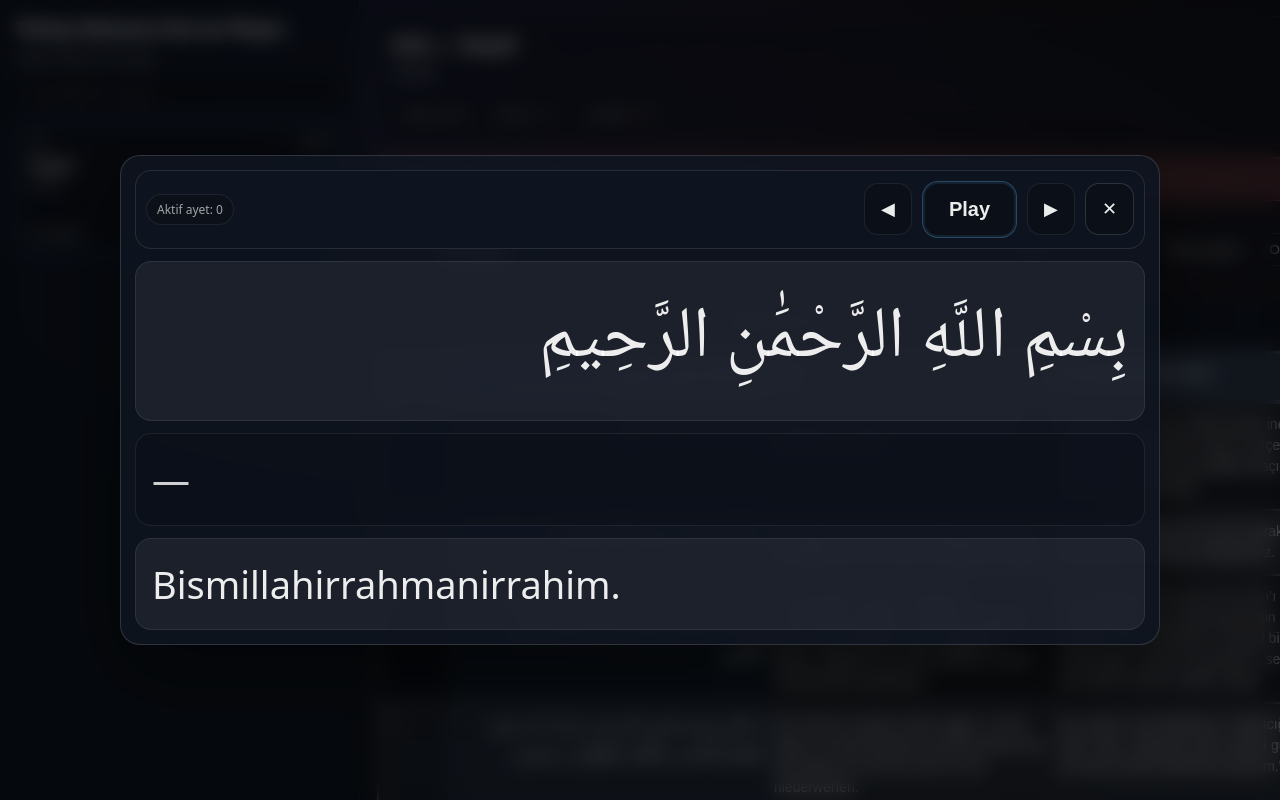
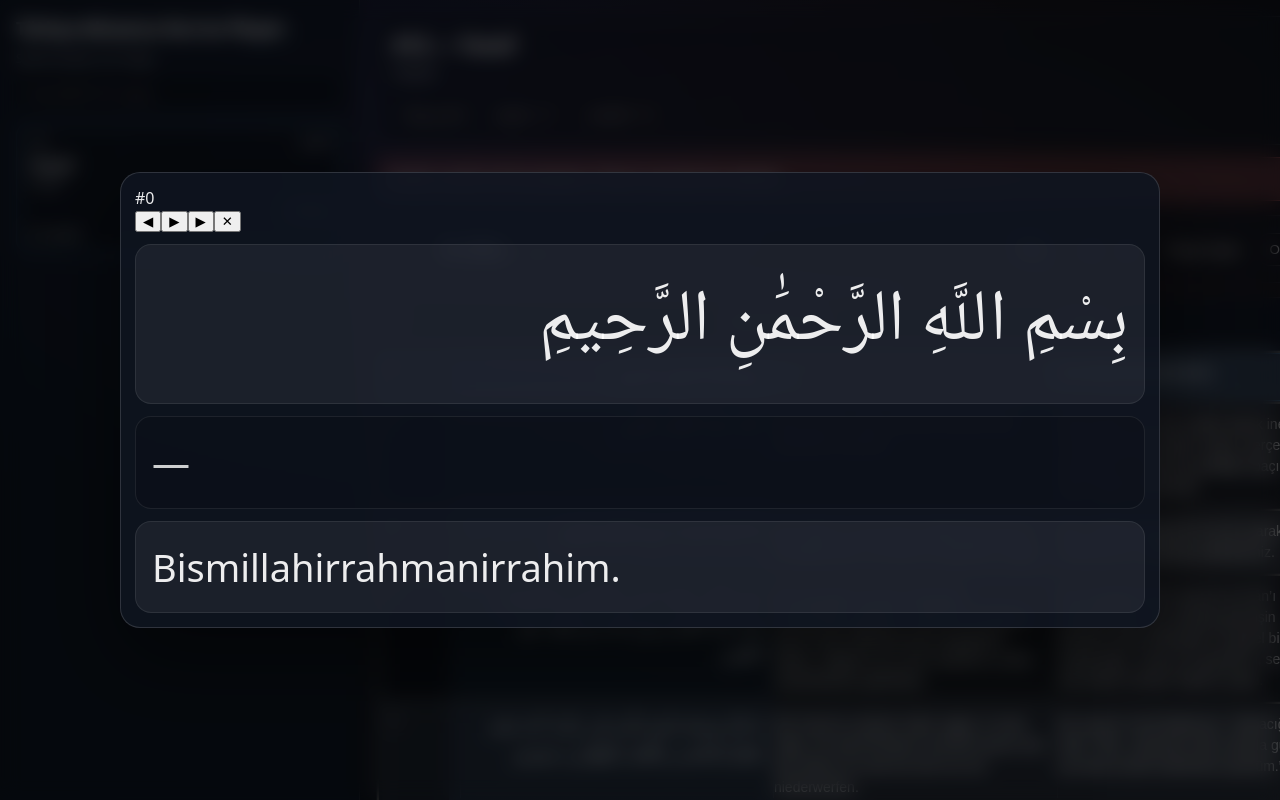
Before and after one commit to sunrise8030/Qatd, a React (Vite) app: page / in a window 1280 px wide. Both pictures are taken after a click on the button "Popup aç". Shown: the top 800 px of the page. Built offline with nearby package versions, Linux system fonts and the light colour scheme.

Commit message:
Update App.jsx

```diff
--- a/src/App.jsx
+++ b/src/App.jsx
@@ -39,7 +39,6 @@ function formatSec(sec) {
   return Number.isFinite(sec) ? `${sec.toFixed(2)}s` : "—";
 }
 
-// Overlap-safe
 function findActiveVerseIndex(verses, t) {
   if (!Array.isArray(verses) || verses.length === 0 || !Number.isFinite(t)) return -1;
 
@@ -58,7 +57,6 @@ function findActiveVerseIndex(verses, t) {
   }
   if (bestIdx !== -1) return bestIdx;
 
-  // fallback: closest start
   let closest = -1;
   let bestDelta = Infinity;
   for (let i = 0; i < verses.length; i += 1) {
@@ -100,13 +98,6 @@ function ensureRowVisible(el, padding = 10) {
   }
 }
 
-/**
- * Tolerant JSON parsing:
- * - strips BOM
- * - rejects HTML
- * - removes trailing commas before } or ]
- * - if parse fails, includes position + context
- */
 function parseJsonTolerant(text, urlForMsg = "") {
   const raw = String(text ?? "");
   let s = raw.replace(/^\uFEFF/, "").trim();
@@ -379,20 +370,20 @@ function VersePopupModal({ open, verse, isPlaying, onPlayPause, onPrev, onNext,
   return (
     <div className="versePopupBackdrop" role="dialog" aria-modal="true" aria-label="Aktif ayet">
       <div className="versePopupCard">
-        <div className="versePopupTop">
-          <div className="badge">Aktif ayet: {ay}</div>
-
-          <div className="versePopupActions">
-            <button className="btnSmall" type="button" onClick={onPrev} title="Prev">
+        <div className="versePopupHud">
+          <div className="versePopupAyahNo">#{ay}</div>
+
+          <div className="versePopupHudBtns">
+            <button className="versePopupBtn" type="button" onClick={onPrev} aria-label="Prev">
               ◀
             </button>
-            <button className="btnPrimary" type="button" onClick={onPlayPause} title="Play/Pause">
-              {isPlaying ? "Pause" : "Play"}
-            </button>
-            <button className="btnSmall" type="button" onClick={onNext} title="Next">
+            <button className="versePopupBtn versePopupBtnPrimary" type="button" onClick={onPlayPause} aria-label="Play/Pause">
+              {isPlaying ? "⏸" : "▶"}
+            </button>
+            <button className="versePopupBtn" type="button" onClick={onNext} aria-label="Next">
               ▶
             </button>
-            <button className="btnSmall btnToggle" type="button" onClick={onClose} title="Kapat">
+            <button className="versePopupBtn versePopupBtnClose" type="button" onClick={onClose} aria-label="Close">
               ✕
             </button>
           </div>
@@ -621,6 +612,7 @@ function SyncPanel({
     setEndInput(Number.isFinite(e) ? String(e) : "");
   }, [activeIndex, active]);
 
+  // auto-apply debounced
   useEffect(() => {
     if (!active) return;
     const t = setTimeout(() => {
@@ -701,7 +693,8 @@ function SyncPanel({
     const jsonText = JSON.stringify(verses, null, 2);
     const content = base64EncodeUtf8(jsonText);
     const message =
-      ghMsg.trim() || `sync: update ${path} (${new Date().toISOString().slice(0, 19).replace("T", " ")})`;
+      ghMsg.trim() ||
+      `sync: update ${path} (${new Date().toISOString().slice(0, 19).replace("T", " ")})`;
 
     await onCommitGithub({ owner, repo, path, branch, token, message, content });
     setGhMsg("");
@@ -758,7 +751,9 @@ function SyncPanel({
 
               <div className="syncMetaInline">
                 <div className="autoSaved muted">Auto-save</div>
-                <div className={`deltaPill ${deltaOk ? "" : "muted"}`}>Δ {deltaOk ? `${delta.toFixed(2)}s` : "—"}</div>
+                <div className={`deltaPill ${deltaOk ? "" : "muted"}`}>
+                  Δ {deltaOk ? `${delta.toFixed(2)}s` : "—"}
+                </div>
               </div>
             </div>
           </div>
@@ -1044,8 +1039,14 @@ export default function App() {
     });
   }, [query]);
 
-  const audioSrc = useMemo(() => (selectedSurah ? resolvePublicUrl(selectedSurah.audioUrl) : ""), [selectedSurah]);
-  const versesSrc = useMemo(() => (selectedSurah ? resolvePublicUrl(selectedSurah.versesUrl) : ""), [selectedSurah]);
+  const audioSrc = useMemo(
+    () => (selectedSurah ? resolvePublicUrl(selectedSurah.audioUrl) : ""),
+    [selectedSurah]
+  );
+  const versesSrc = useMemo(
+    () => (selectedSurah ? resolvePublicUrl(selectedSurah.versesUrl) : ""),
+    [selectedSurah]
+  );
 
   useEffect(() => {
     let cancelled = false;
```
